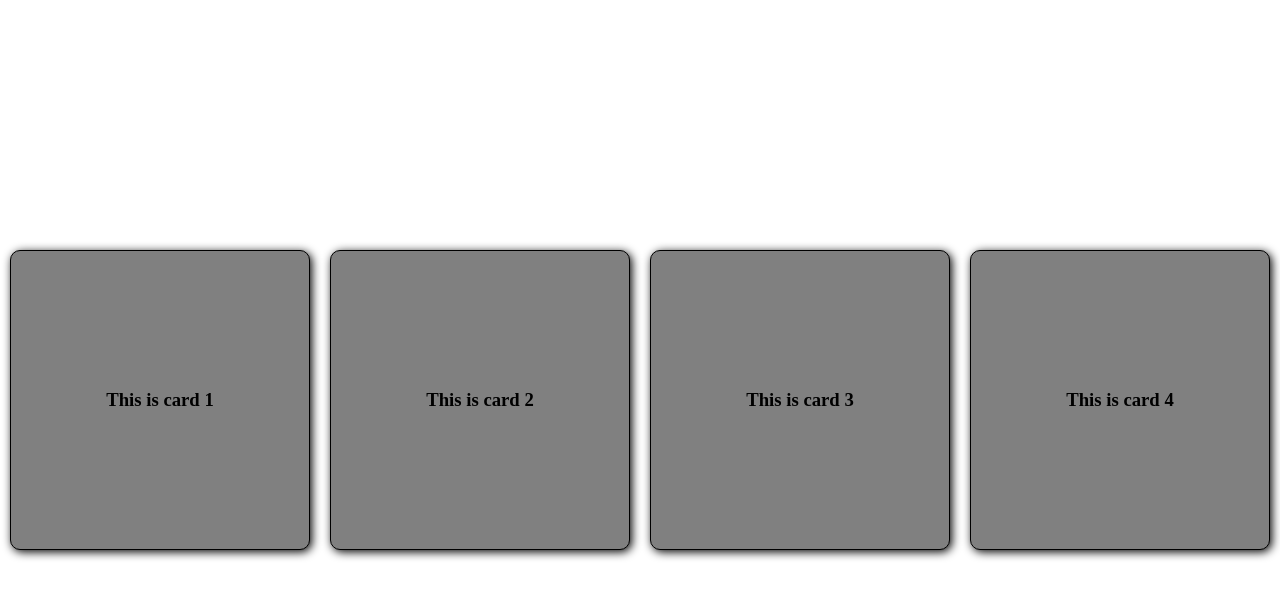
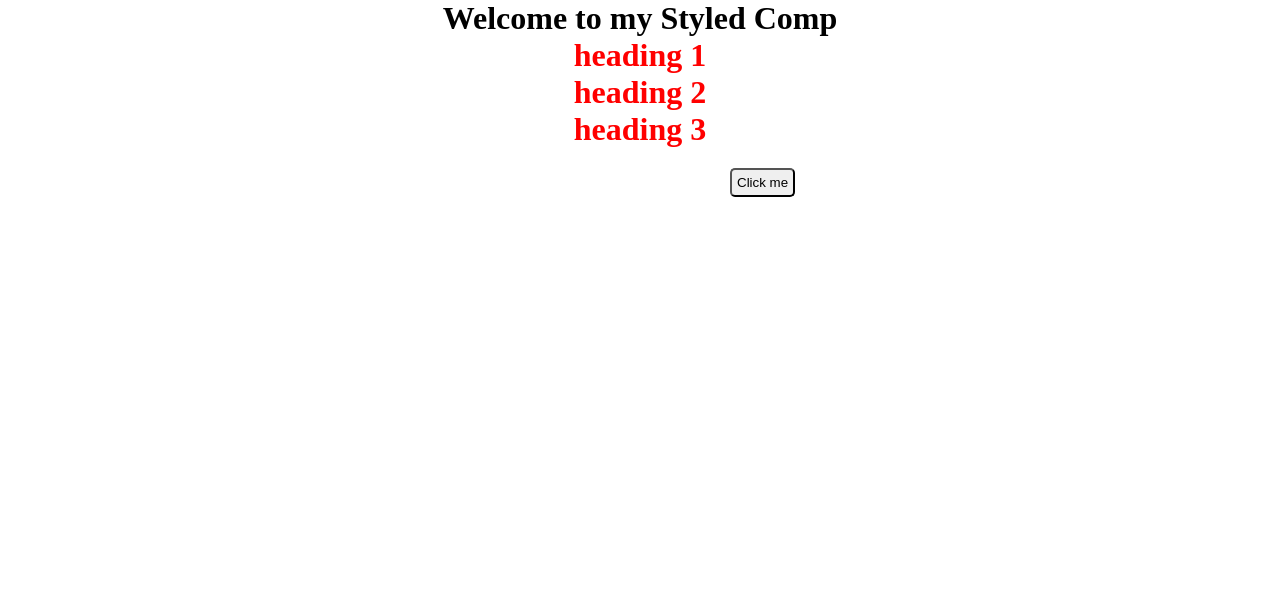
Before and after one commit to xsparsh1/React, a React (Vite) app: page / in a window 1280 px wide. Shown: the top 598 px of the page. Built offline with nearby package versions, Linux system fonts and the light colour scheme.

Commit message:
Styled Component in React

```diff
--- a/package.json
+++ b/package.json
@@ -11,7 +11,8 @@
   },
   "dependencies": {
     "react": "^19.1.1",
-    "react-dom": "^19.1.1"
+    "react-dom": "^19.1.1",
+    "styled-components": "^6.1.19"
   },
   "devDependencies": {
     "@eslint/js": "^9.33.0",
--- a/src/App.jsx
+++ b/src/App.jsx
@@ -15,6 +15,7 @@ import InternalStyle from "./ReactStyles/InlineStyle/InternalStyle";
 import DynamicStyles from "./ReactStyles/InlineStyle/DynamicStyles";
 import External from "./ReactStyles/ExternalStyle/External";
 import Test from "./ReactStyles/CssModules/Test";
+import StyledComp from "./ReactStyles/StyledComp/StyledComp";
 
 //CC - Controlled Components.
 
@@ -37,7 +38,8 @@ function App(){
         {/* <InternalStyle/> */}
         {/* <DynamicStyles/> */}
         {/* <External/> */}
-        <Test/>
+        {/* <Test/> */}
+        <StyledComp/>
   </div>
   );
 }
--- /dev/null
+++ b/src/ReactStyles/StyledComp/StyledComp.jsx
@@ -0,0 +1,28 @@
+import styled from "styled-components";             //1. npm install styled-components
+
+function StyledComp(){
+
+    //2. Create a component avoid html case with styled.tagname``
+    const Heading=styled.h1`
+    color:red;
+    text-align:center;`;
+
+    const Button=styled.button`
+    border-radius:5px;
+    padding:5px 05px;
+    position:relative;
+    left:730px;
+    margin-top:20px`;
+
+    return(
+        <div>
+            <h1 style={{textAlign:'center'}}>Welcome to my Styled Comp</h1>
+            <Heading>heading 1</Heading>                                    {/*3. Use it like a component*/}
+            <Heading>heading 2</Heading>
+            <Heading>heading 3</Heading>
+            <Button>Click me</Button>
+        </div>
+    )
+}
+
+export default StyledComp;
```
Also changed, not shown: 1 other file (tests, documents, lock files or other folders).
